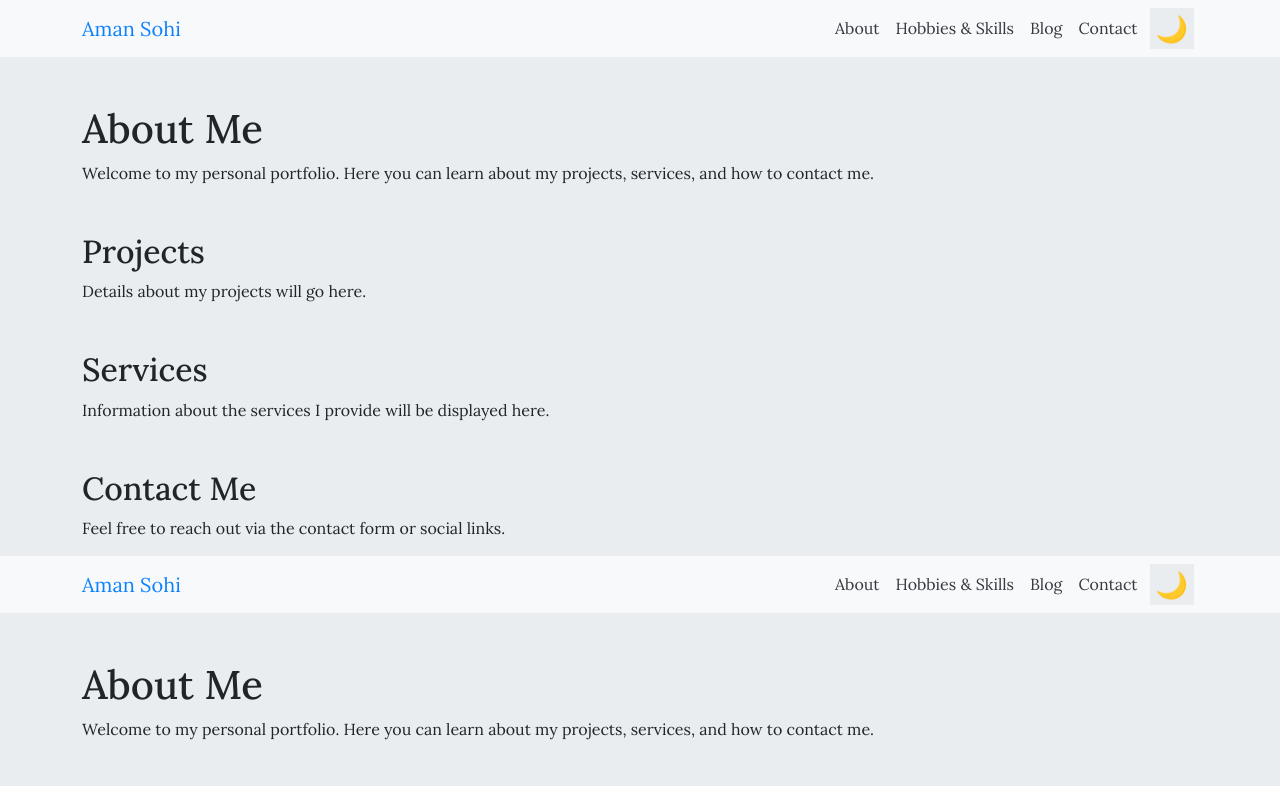
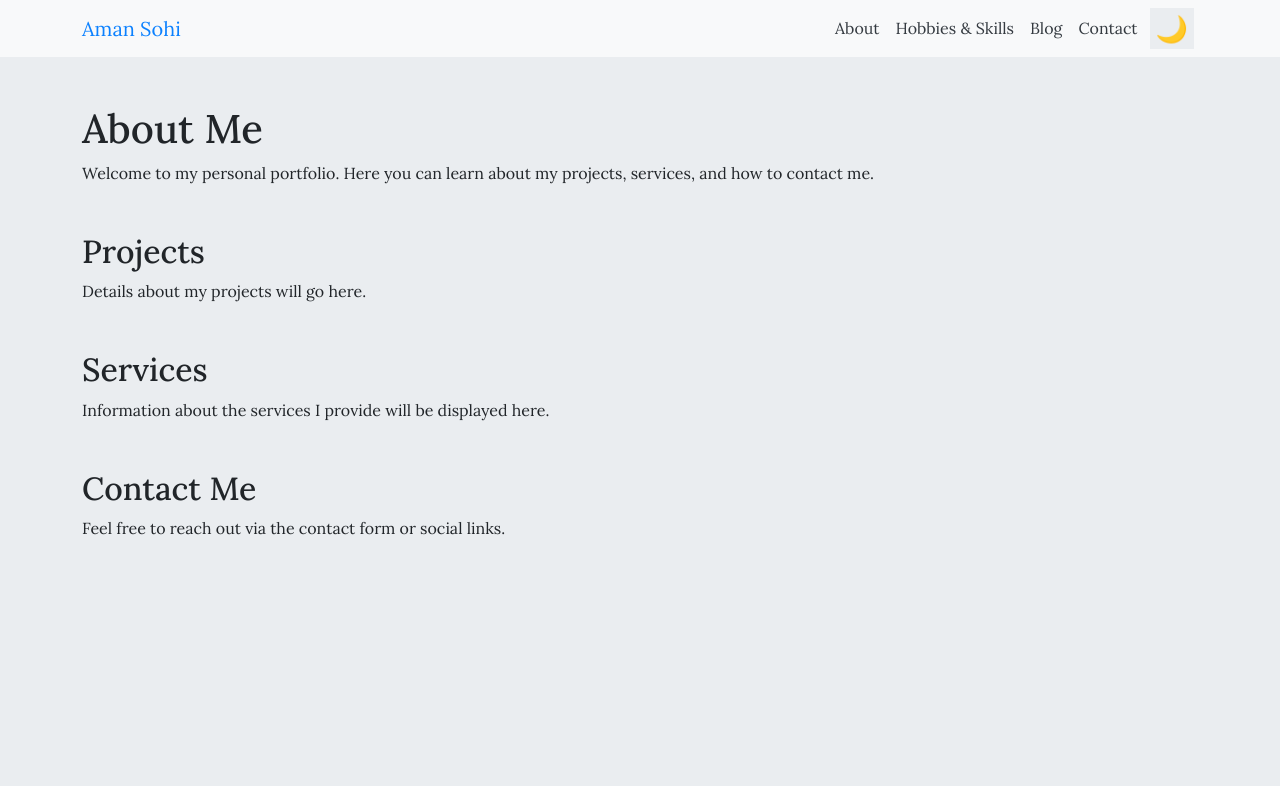
Before and after one commit to Amansohi1/Amansohi1.github.io, a plain HTML site: page index.html in a window 1280 px wide. Shown: the top 786 px of the page. Drawn offline with nearby package versions, Linux system fonts and the light colour scheme.

Commit message:
Update index.html

```diff
--- a/index.html
+++ b/index.html
@@ -61,124 +61,6 @@
         }
     </style>
 
-
-</head>
-
-<body>
-    <header>
-        <nav class="navbar navbar-expand-lg navbar-light bg-light">
-            <div class="container">
-                <a class="navbar-brand" href="#">Aman Sohi</a>
-                <button class="navbar-toggler" type="button" data-bs-toggle="collapse" data-bs-target="#navbarNav" aria-controls="navbarNav" aria-expanded="false" aria-label="Toggle navigation">
-                    <span class="navbar-toggler-icon"></span>
-                </button>
-                <div class="collapse navbar-collapse" id="navbarNav">
-                    <ul class="navbar-nav ms-auto">
-                        <li class="nav-item">
-                            <a class="nav-link" href="about.html">About</a>
-                        </li>
-                        <li class="nav-item">
-                            <a class="nav-link" href="skills.html">Hobbies & Skills</a>
-                        </li>
-                        <li class="nav-item">
-                            <a class="nav-link" href="blog.html">Blog</a>
-                        </li>
-                        <li class="nav-item">
-                            <a class="nav-link" href="contact.html">Contact</a>
-                        </li>
-                        <li class="nav-item">
-                            <button id="theme-toggle" class="theme-toggle-btn" title="Toggle Theme">
-                                <span id="theme-icon">🌙</span>
-                            </button>
-                        </li>
-                    </ul>
-                </div>
-            </div>
-        </nav>
-    </header>
-
-    <main class="container mt-5">
-        <section id="about">
-            <h1>About Me</h1>
-            <p>Welcome to my personal portfolio. Here you can learn about my projects, services, and how to contact me.</p>
-        </section>
-        <section id="projects" class="mt-5">
-            <h2>Projects</h2>
-            <p>Details about my projects will go here.</p>
-        </section>
-        <section id="services" class="mt-5">
-            <h2>Services</h2>
-            <p>Information about the services I provide will be displayed here.</p>
-        </section>
-        <section id="contact" class="mt-5">
-            <h2>Contact Me</h2>
-            <p>Feel free to reach out via the contact form or social links.</p>
-        </section>
-    </main>
-
-    <script src="https://cdn.jsdelivr.net/npm/bootstrap@5.3.0/dist/js/bootstrap.bundle.min.js"></script>
-    <!DOCTYPE html>
-<html lang="en">
-
-<head>
-    <meta charset="UTF-8">
-    <meta name="viewport" content="width=device-width, initial-scale=1.0">
-    <meta http-equiv="X-UA-Compatible" content="ie=edge">
-    <meta http-equiv="Accept-CH" content="DPR, Viewport-Width, Width">
-    <meta property="og:url" content="http://localhost:60039/">
-    <meta property="og:site_name" content="My New Hugo Site">
-    <meta property="og:title" content="My New Hugo Site">
-    <meta property="og:locale" content="en_us">
-    <meta property="og:type" content="website">
-    <meta name="twitter:card" content="summary">
-    <meta name="twitter:title" content="My New Hugo Site">
-    <meta name="description" content="A personal portfolio site.">
-    <title>Aman Sohi's Site</title>
-    <link rel="icon" href="/fav.png" type="image/gif">
-    <link rel="preconnect" href="https://fonts.googleapis.com">
-    <link rel="preconnect" href="https://fonts.gstatic.com" crossorigin>
-    <link rel="preload" as="style" href="https://fonts.googleapis.com/css2?family=Alata&family=Lora:ital,wght@0,400;0,500;0,600;0,700;1,400;1,500;1,600;1,700&family=Roboto:ital,wght@0,100;0,300;0,400;0,500;0,700;0,900;1,100;1,300;1,400;1,500;1,700;1,900&display=swap">
-    <link rel="stylesheet" href="https://fonts.googleapis.com/css2?family=Alata&family=Lora:ital,wght@0,400;0,500;0,600;0,700;1,400;1,500;1,600;1,700&family=Roboto:ital,wght@0,100;0,300;0,400;0,500;0,700;0,900;1,100;1,300;1,400;1,500;1,700;1,900&display=swap" media="print" onload="this.media='all'">
-    <noscript>
-        <link href="https://fonts.googleapis.com/css2?family=Alata&family=Lora:ital,wght@0,400;0,500;0,600;0,700;1,400;1,500;1,600;1,700&family=Roboto:ital,wght@0,100;0,300;0,400;0,500;0,700;0,900;1,100;1,300;1,400;1,500;1,700;1,900&display=swap" rel="stylesheet">
-    </noscript>
-    <link rel="stylesheet" href="/css/font.css">
-    <link rel="stylesheet" href="/bootstrap-5/css/bootstrap.min.css">
-    <link rel="stylesheet" href="/css/header.css">
-    <link rel="stylesheet" href="/css/footer.css">
-    <link rel="stylesheet" href="/css/theme.css">
-    <link rel="stylesheet" href="/css/index.css">
-    <link rel="stylesheet" href="/css/projects.css">
-    <script defer src="/fontawesome-6/all-6.4.2.js"></script>
-    <style>
-        :root {
-            --text-color: #343a40;
-            --text-secondary-color: #6c757d;
-            --text-link-color: #007bff;
-            --background-color: #eaedf0;
-            --secondary-background-color: #64ffda1a;
-            --primary-color: #007bff;
-            --secondary-color: #f8f9fa;
-        }
-
-        body {
-            font-size: 1rem;
-            font-weight: 400;
-            line-height: 1.5;
-            text-align: left;
-            background-color: var(--background-color);
-        }
-
-        body::-webkit-scrollbar {
-            width: 8px;
-            background-color: var(--background-color);
-        }
-
-        ::-webkit-scrollbar-thumb {
-            background: #b0b0b0;
-            border-radius: 1rem;
-        }
-    </style>
 
 
 </head>
@@ -244,7 +126,7 @@
         themeToggleBtn.addEventListener('click', () => {
             body.classList.toggle('dark-theme');
             if (body.classList.contains('dark-theme')) {
-                themeIcon.textContent = '☀️';
+                themeIcon.textContent = '☀';
                 body.style.backgroundColor = '#343a40';
                 body.style.color = '#ffffff';
             } else {
@@ -253,9 +135,7 @@
                 body.style.color = '#343a40';
             }
         });
-
     </script>
-
 </body>
 
 </html>
```
